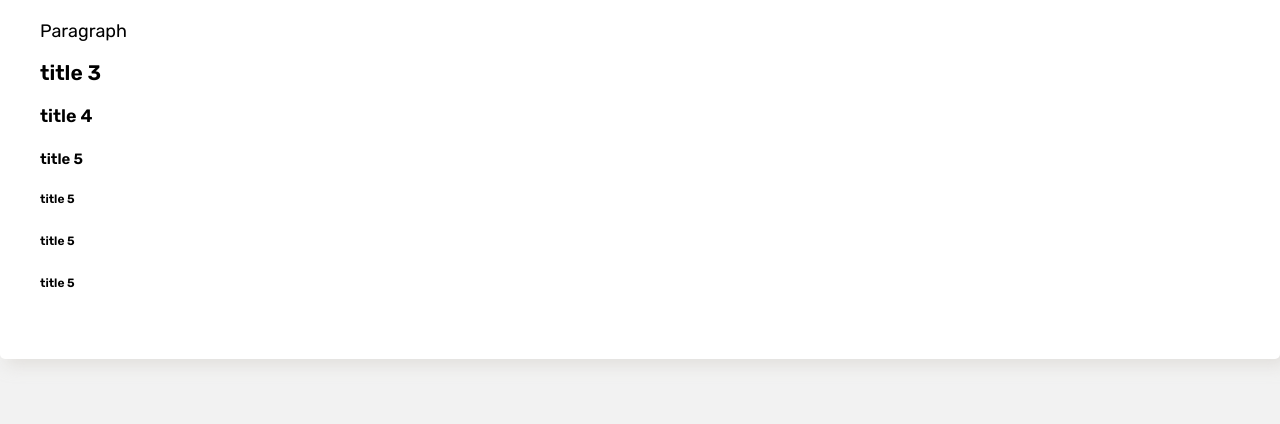
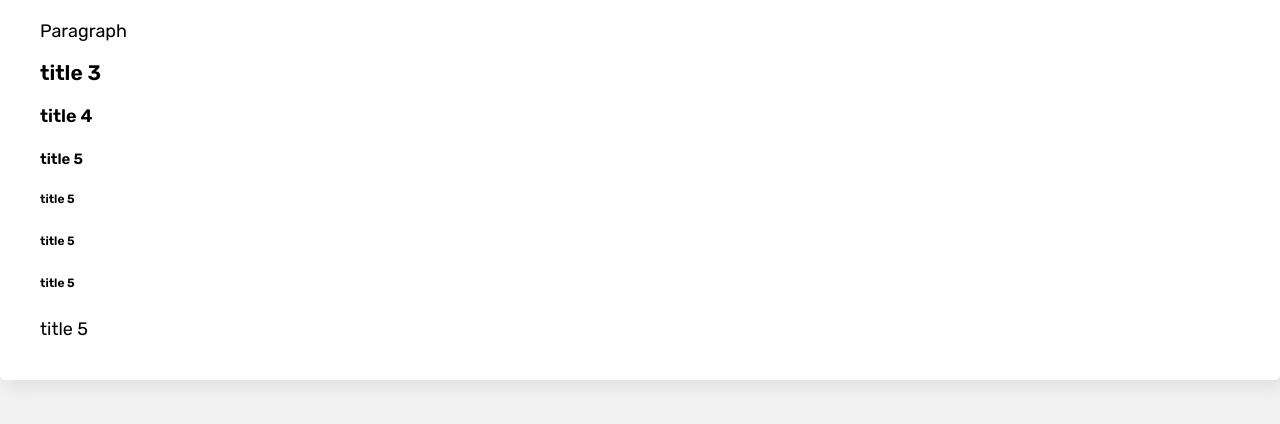
Before and after one commit to paskuvan/deaf, a plain HTML site: page index.html in a window 1280 px wide. Shown: the part 140-564 px from the top of the page. Drawn offline with Linux system fonts and the light colour scheme.

Commit message:
Update index.html

```diff
--- a/index.html
+++ b/index.html
@@ -18,6 +18,7 @@
         <h6>title 5</h6>
         <h6>title 5</h6>
         <h6>title 5</h6>
+        <h7>title 5</h7>
     </div>
 </body>
 </html>
```
